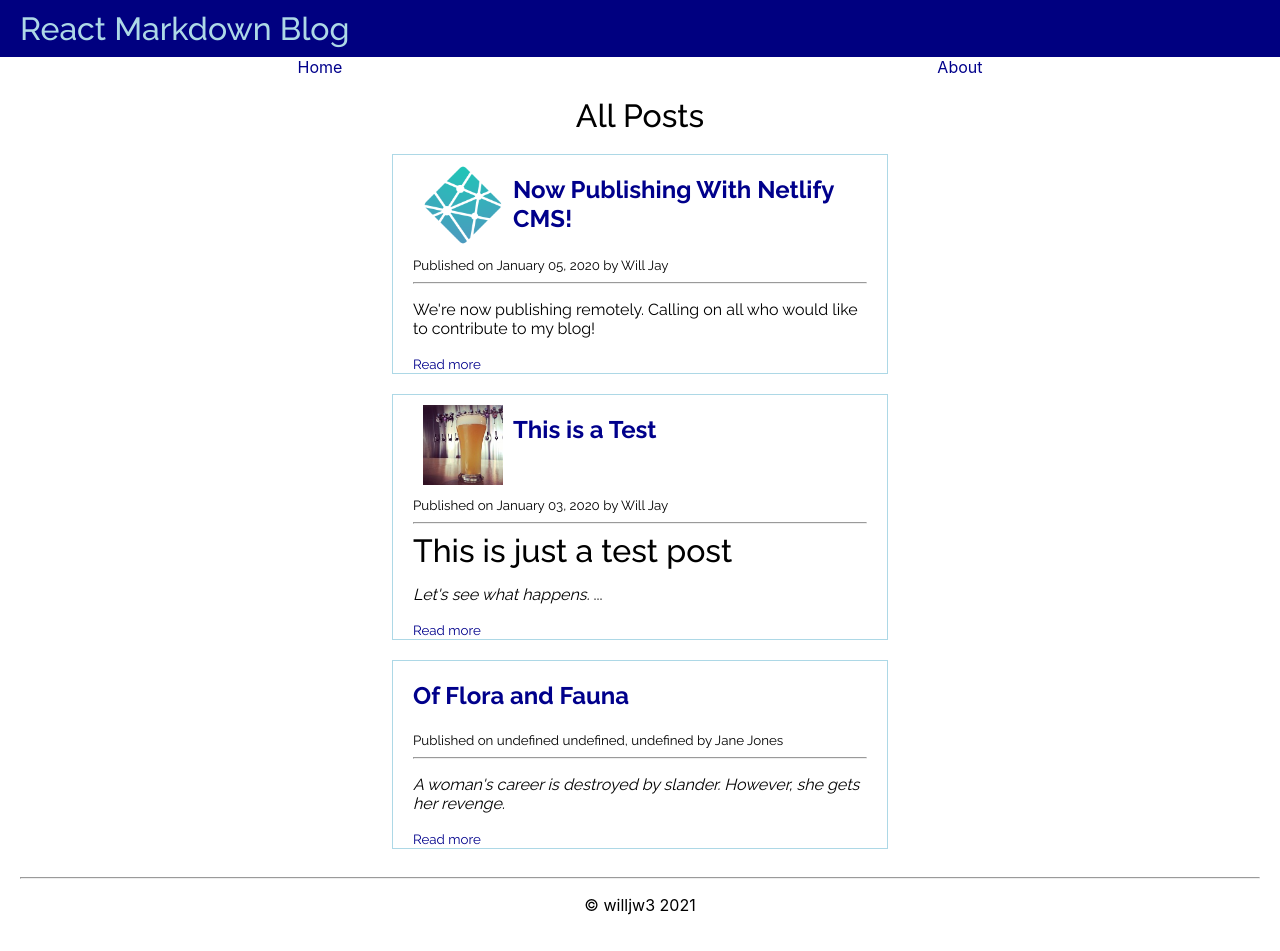
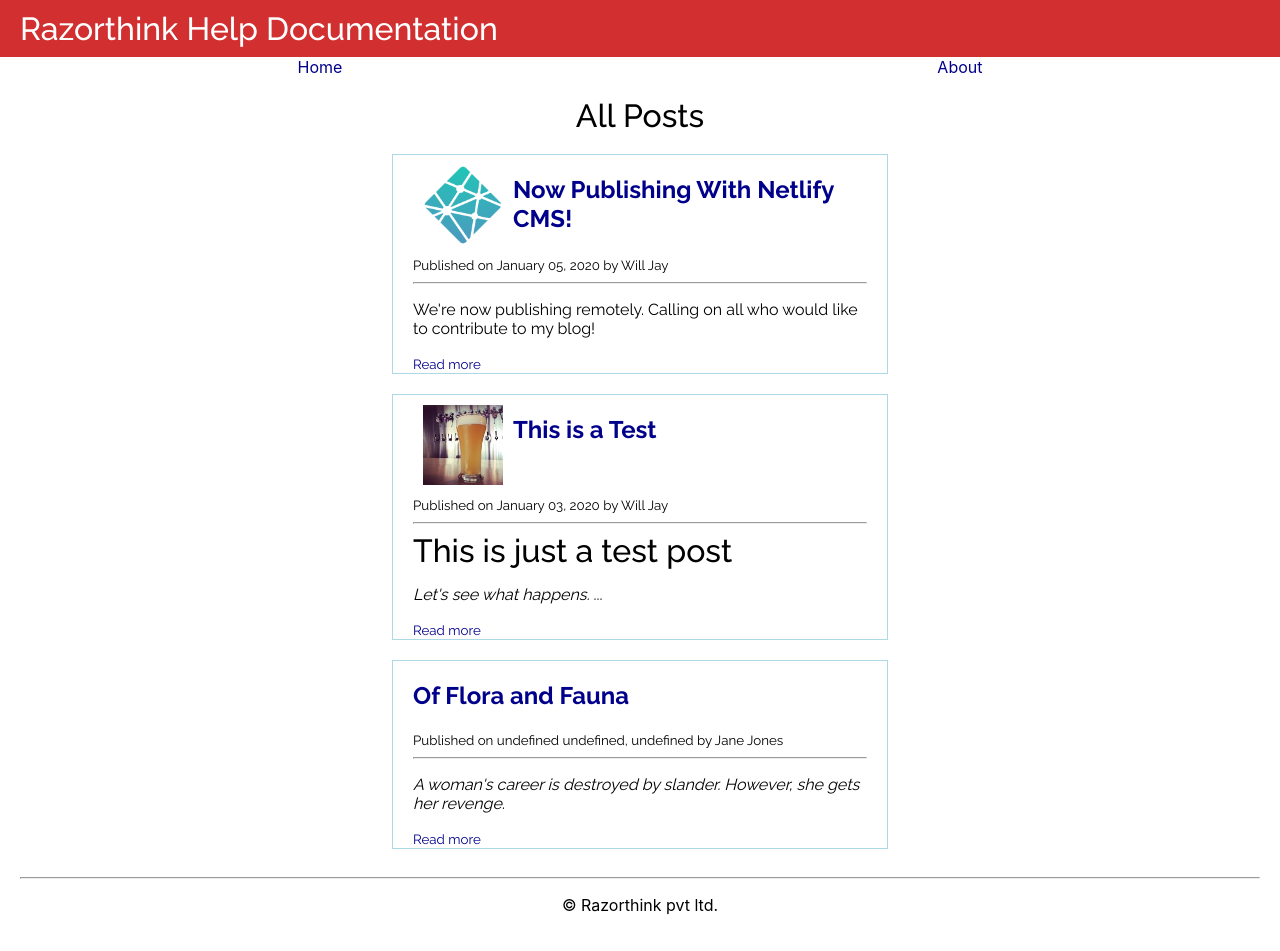
Before and after one commit to anand-simmy/razorthink-netlify-cms, a React app: page / in a window 1280 px wide. Built offline with nearby package versions, Linux system fonts and the light colour scheme.

Commit message:
layout changes

```diff
--- a/src/components/components.css
+++ b/src/components/components.css
@@ -18,8 +18,8 @@ h1 {
 }
 
 .header {
-    background: navy;
-    color: lightblue;
+    background: #d12f30;
+    color: white;
     padding: 10px 20px;
 }
 
--- a/src/components/footer.js
+++ b/src/components/footer.js
@@ -4,7 +4,7 @@ const Footer = () => {
     return (
         <div className="footer">
             <hr/>
-            <p>&copy; willjw3 {new Date().getFullYear()}</p>
+            <p>&copy; Razorthink pvt ltd.</p>
         </div>
     )
 }
--- a/src/components/header.js
+++ b/src/components/header.js
@@ -4,7 +4,7 @@ import "./components.css"
 const Header = () => {
     return (
         <div className="header">
-            <h1>React Markdown Blog</h1>
+            <h1>Razorthink Help Documentation</h1>
         </div>
     )
 }
--- a/src/pages.json
+++ b/src/pages.json
@@ -1 +1,5 @@
-[{"content":"Greetings.\r\n<br>\r\nMy name is Dave Jones and I'm a front-end web developer from Montreal,Canada. I make web development video tutorials. Here's an example:\r\n<br>\r\n<iframe width=\"560\" height=\"315\" src=\"https://www.youtube.com/embed/h-ZCVUAzR-0\" frameborder=\"0\" allow=\"accelerometer; autoplay; encrypted-media; gyroscope; picture-in-picture\" allowfullscreen></iframe>"}]
+[
+  {
+    "content": "<iframe width=\"560\" height=\"315\" src=\"https://www.youtube.com/embed/_F2nZDh-XtI\" frameborder=\"0\" allow=\"accelerometer; autoplay; encrypted-media; gyroscope; picture-in-picture\" allowfullscreen></iframe>"
+  }
+]
--- a/src/pages/about.js
+++ b/src/pages/about.js
@@ -6,7 +6,7 @@ import Layout from "../components/layout"
 const About = () => {
     return (
         <Layout>
-             <h1 style={{textAlign: `center`, marginBottom: `40px`}}>This is the About Page.</h1>
+             <h1 style={{textAlign: `center`, marginBottom: `40px`}}>About Razorthink.</h1>
             <div className="page-content">
                 <Markdown source={aboutText[0].content} escapeHtml={false} />
             </div>
```
